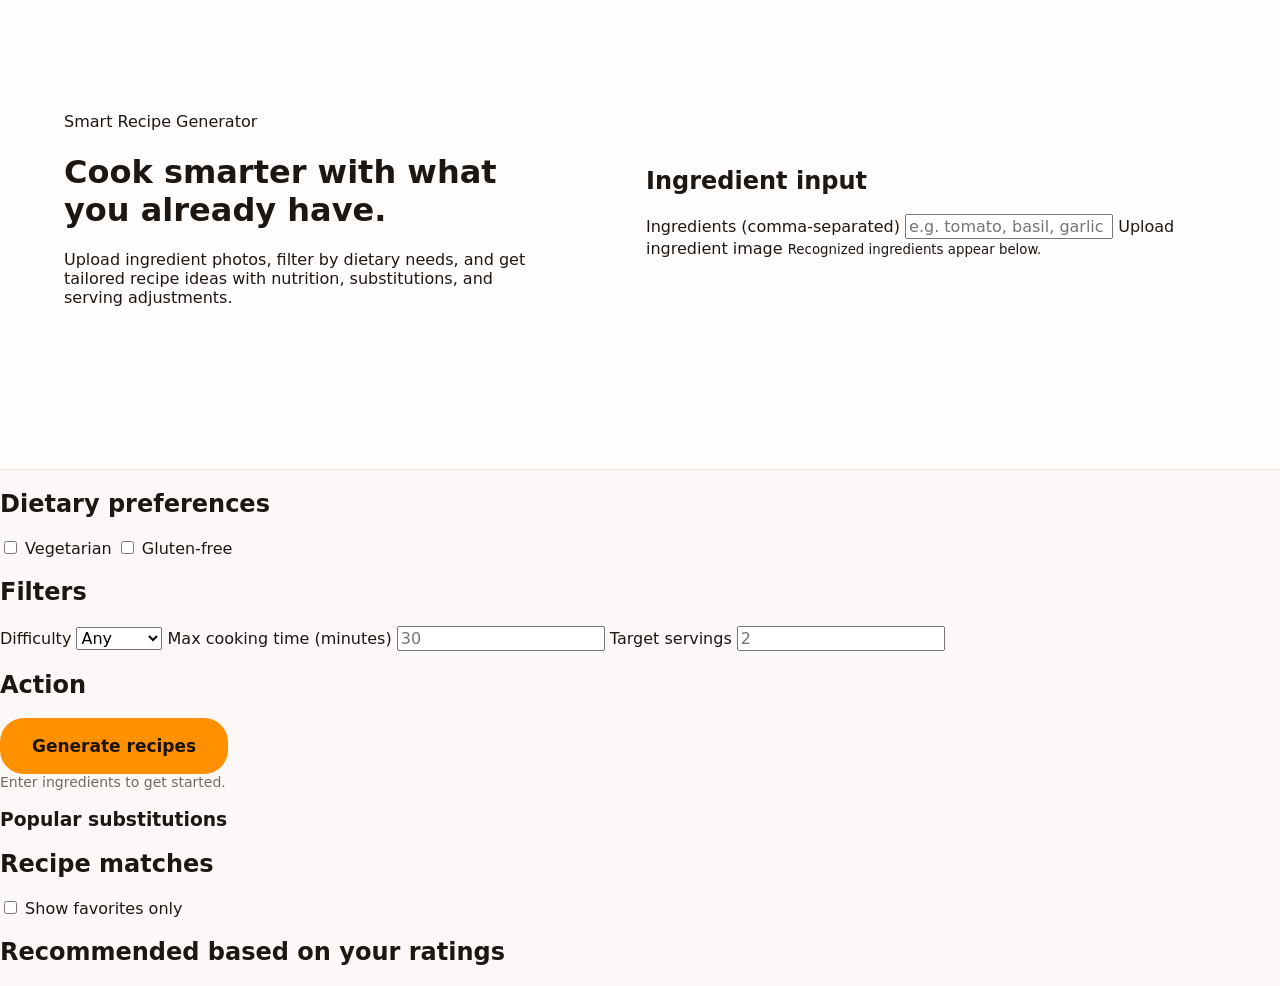
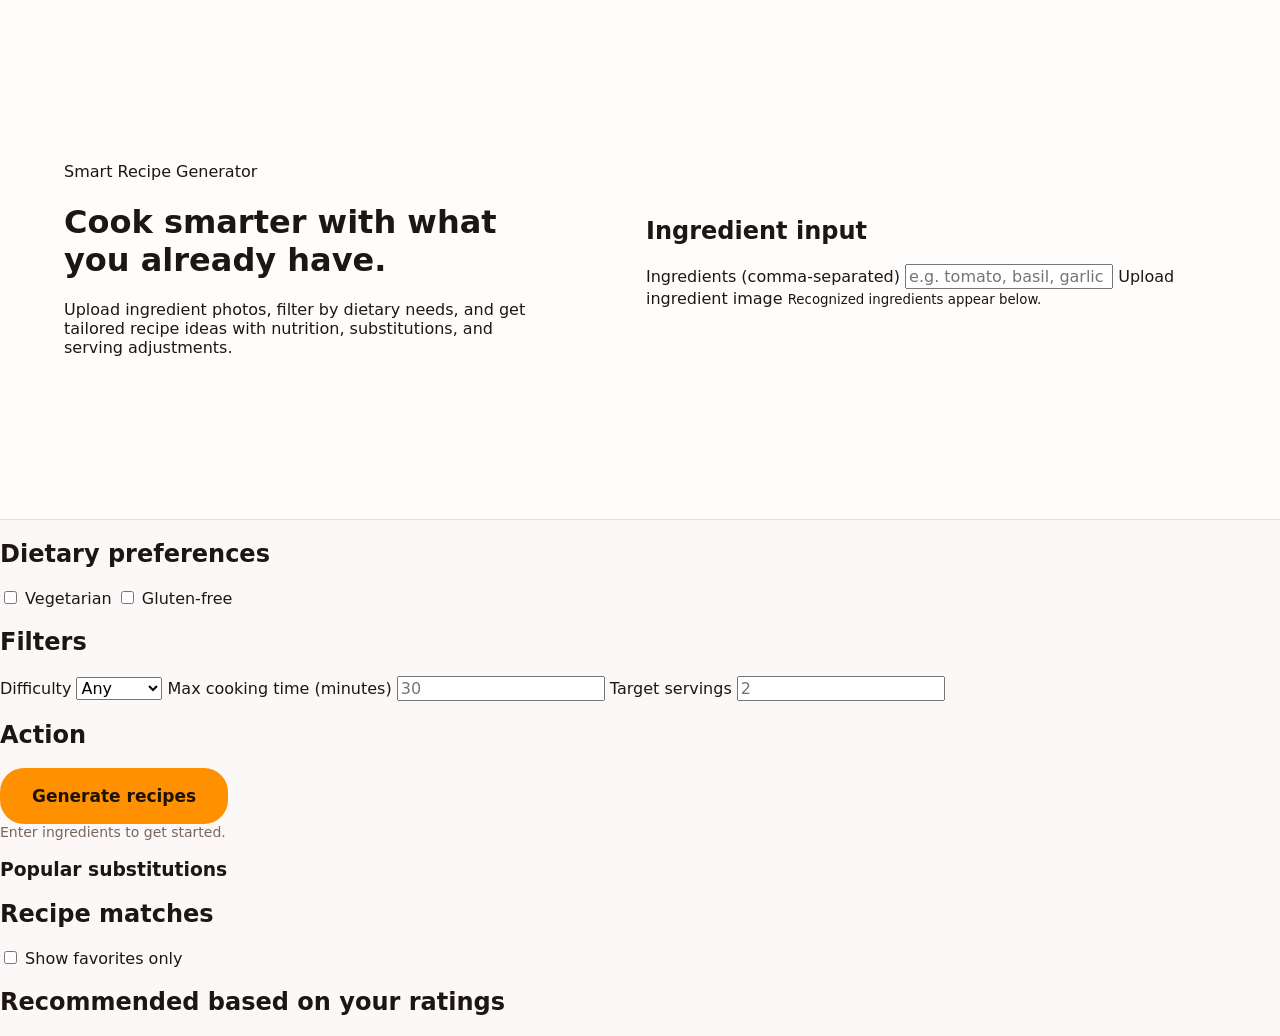

made favorite button smaller

--- a/public/styles.css
+++ b/public/styles.css
@@ -121,6 +121,10 @@ button {
 
 .page {
   width: 100%;
+  margin-top: 0;
+}
+
+.home-page {
   margin-top: -50px;
 }
 
@@ -310,16 +314,16 @@ button {
 
 .discover-layout {
   display: grid;
-  grid-template-columns: 1fr;
-  gap: 42px;
-  padding: 34px clamp(24px, 5vw, 80px) 80px;
+  grid-template-columns: 320px 1fr;
+  gap: 32px;
+  padding: 28px clamp(16px, 4vw, 64px) 64px;
 }
 
 .discover-page-full {
   width: 100%;
-  max-width: 1400px;
+  max-width: 1120px;
   margin: 0 auto;
-  padding: 34px clamp(24px, 5vw, 80px) 80px;
+  padding: 0;
 }
 
 .discover-page-full .recipes-header h1 {
@@ -331,12 +335,15 @@ button {
 .filter-sidebar {
   display: flex;
   flex-direction: column;
-  gap: 26px;
+  gap: 20px;
+  align-self: start;
+  position: sticky;
+  top: 100px;
 }
 
 .filter-card {
-  padding: 28px;
-  border-radius: 18px;
+  padding: 20px;
+  border-radius: 14px;
   background: #fff;
   box-shadow: var(--shadow);
 }
@@ -370,8 +377,8 @@ button {
 
 .toggle-row input,
 .favorites-toggle input {
-  width: 54px;
-  height: 30px;
+  width: 20px;
+  height: 20px;
   accent-color: var(--green);
 }
 
@@ -478,8 +485,10 @@ input[type="range"] {
 
 #recipeList {
   display: grid;
-    grid-template-columns: repeat(auto-fill, minmax(160px, 1fr));
-    gap: 16px;
+  grid-template-columns: repeat(2, minmax(0, 1fr));
+  gap: 24px;
+  align-items: start;
+  justify-content: stretch;
 }
 
 .recipe-card {
@@ -487,6 +496,9 @@ input[type="range"] {
   border-radius: 18px;
   background: #fff;
   box-shadow: var(--shadow);
+  display: flex;
+  flex-direction: column;
+  min-height: 420px;
 }
 
 .recipe-image-wrap {
@@ -496,16 +508,16 @@ input[type="range"] {
 .recipe-card-image {
   display: block;
   width: 100%;
-  aspect-ratio: 1 / 1.03;
+  aspect-ratio: 16 / 9;
   object-fit: cover;
   background: #f1ece9;
+  border-bottom-left-radius: 0;
 }
 
 .recipe-badges {
   position: absolute;
-  top: 18px;
-  left: 18px;
-    right: 50px;
+  top: 14px;
+  left: 14px;
   display: flex;
   flex-wrap: wrap;
   gap: 8px;
@@ -536,22 +548,22 @@ input[type="range"] {
 
 .fav-btn {
   position: absolute;
-  top: 16px;
-  right: 16px;
-  width: 30px;
-  height: 30px;
+  top: 12px;
+  right: 12px;
+  width: 36px;
+  height: 36px;
   display: grid;
   place-items: center;
   border: 0;
   border-radius: 999px;
-  background: rgba(255, 255, 255, 0.9);
+  background: rgba(255, 255, 255, 0.96);
   color: var(--accent);
-  box-shadow: 0 8px 20px rgba(22, 14, 9, 0.12);
+  box-shadow: 0 6px 18px rgba(22, 14, 9, 0.12);
 }
 
 .fav-btn svg {
-  width: 16px;
-  height: 16px;
+  width: 18px;
+  height: 18px;
 }
 
 .fav-btn.active {
@@ -566,7 +578,8 @@ input[type="range"] {
   display: flex;
   flex-direction: column;
   gap: 14px;
-    padding: 12px;
+  padding: 18px 22px 22px;
+  flex: 1 1 auto;
 }
 
 .recipe-title-row {
@@ -578,18 +591,19 @@ input[type="range"] {
 
 .recipe-title-row h3 {
   margin: 0;
-    font-size: 14px;
-  line-height: 1.18;
+  font-size: 20px;
+  line-height: 1.15;
   letter-spacing: 0;
+  font-weight: 800;
 }
 
 .rating-score {
   display: inline-flex;
   align-items: center;
-  gap: 6px;
+  gap: 8px;
   color: var(--brand);
   white-space: nowrap;
-  font-weight: 700;
+  font-weight: 800;
 }
 
 .rating-score svg {
@@ -601,7 +615,7 @@ input[type="range"] {
 .recipe-cuisine {
   margin: 0;
   color: #4e3728;
-    font-size: 11px;
+  font-size: 14px;
 }
 
 .recipe-meta {
@@ -617,12 +631,12 @@ input[type="range"] {
   display: inline-flex;
   align-items: center;
   gap: 8px;
-    font-size: 11px;
+  font-size: 11px;
 }
 
 .recipe-meta svg {
-    width: 14px;
-    height: 14px;
+  width: 14px;
+  height: 14px;
 }
 
 .match-copy {
@@ -654,13 +668,35 @@ input[type="range"] {
   color: var(--brand);
   text-decoration: none;
   font-weight: 800;
-  
 }
-
-
 
 .recipe-link {
   margin-top: auto;
+  font-size: 20px;
+}
+
+@media (min-width: 1300px) {
+  #recipeList {
+    grid-template-columns: repeat(2, minmax(0, 1fr));
+  }
+}
+
+@media (max-width: 900px) {
+  .discover-layout {
+    grid-template-columns: 1fr;
+    padding: 20px;
+    max-width: none;
+  }
+
+  .filter-sidebar {
+    position: static;
+    top: auto;
+  }
+
+  #recipeList {
+    grid-template-columns: 1fr;
+    gap: 16px;
+  }
 }
 
 .empty-state {
@@ -692,20 +728,20 @@ input[type="range"] {
   width: 100%;
 }
 
-.recipe-split {
-  display: grid;
-  grid-template-columns: minmax(320px, 1.02fr) minmax(0, 1fr);
-  min-height: calc(100vh - 82px);
-  background: #fff;
+.recipe-link,
+.back-link {
+  display: inline-flex;
+  align-items: center;
+  gap: 8px;
+  color: var(--brand);
+  text-decoration: none;
+  font-weight: 800;
 }
 
-.recipe-media-pane {
-  position: sticky;
-  top: 82px;
-  align-self: start;
-  height: calc(100vh - 82px);
-  overflow: hidden;
-  background: #ead8c2;
+.recipe-link {
+  margin-top: auto;
+  font-size: 18px;
+  color: var(--brand);
 }
 
 .recipe-detail-image {
